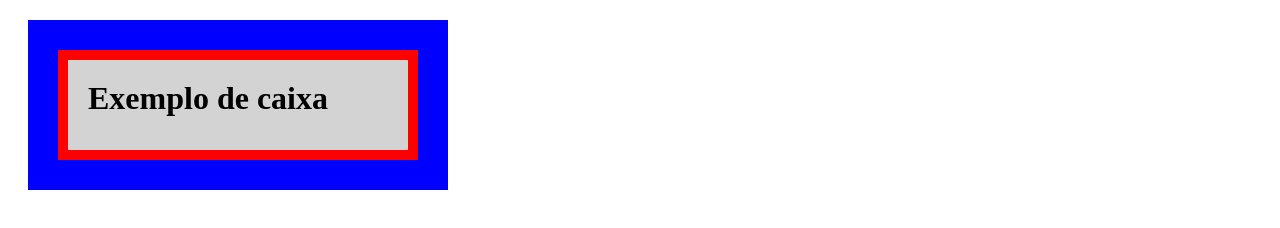
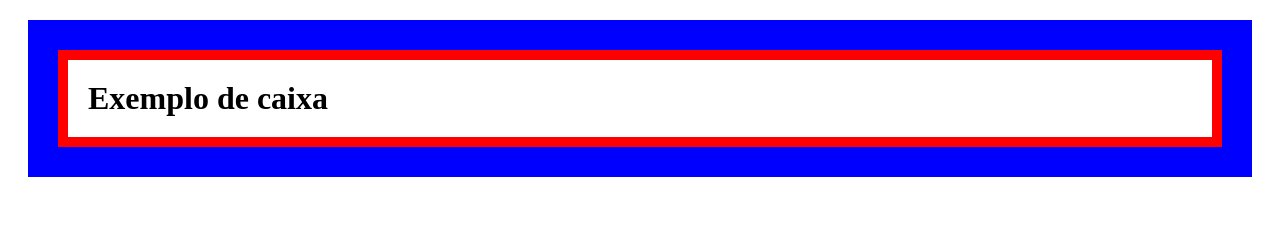
Before and after one commit to Programacao-para-Web-Design/aula-18-09-th-e-maria-n, a plain HTML site: page index.html in a window 1280 px wide. Drawn offline with Linux system fonts and the light colour scheme.

Commit message:
Update index.html

```diff
--- a/index.html
+++ b/index.html
@@ -5,7 +5,7 @@
     <meta charset = "utf-8">
       <style>
           h1 {
-          width: 300px; height: 50px;
+          border
           background-color: lightgray; border: 10px solid red;
           padding: 20px; outline: 30px solid blue;
           margin: 50px;
```
